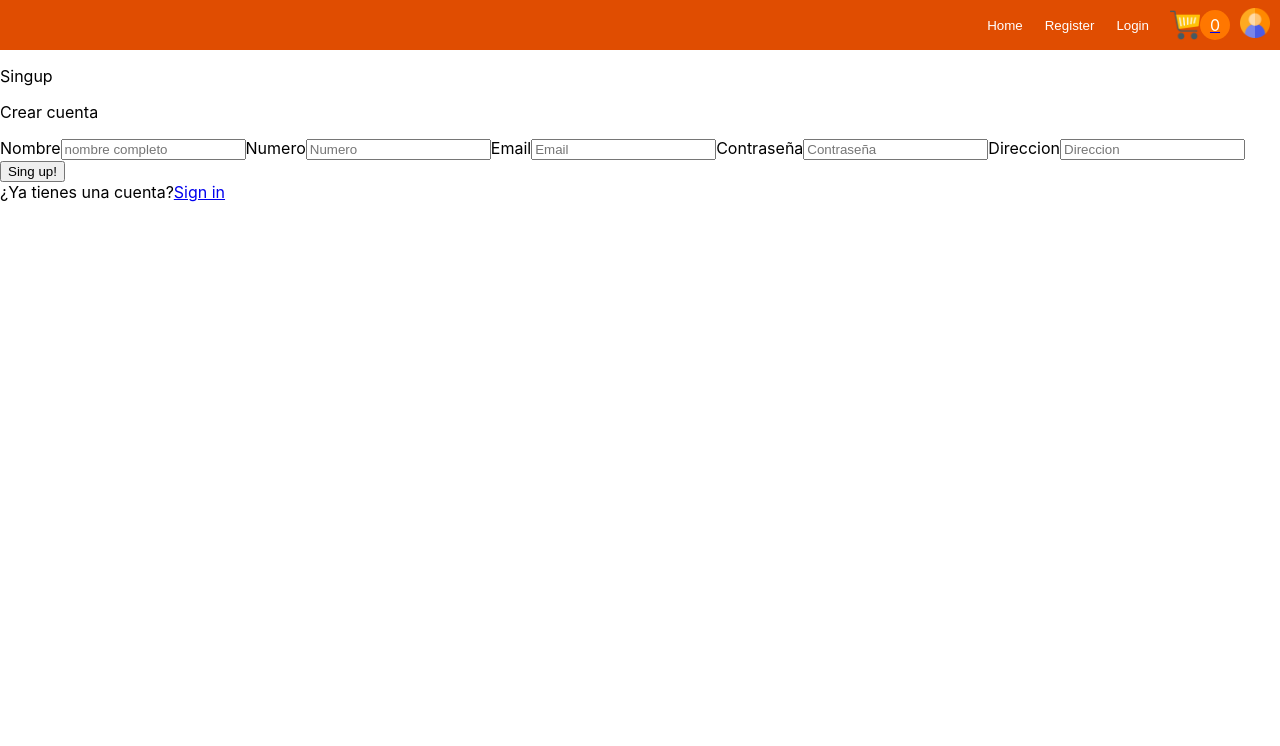
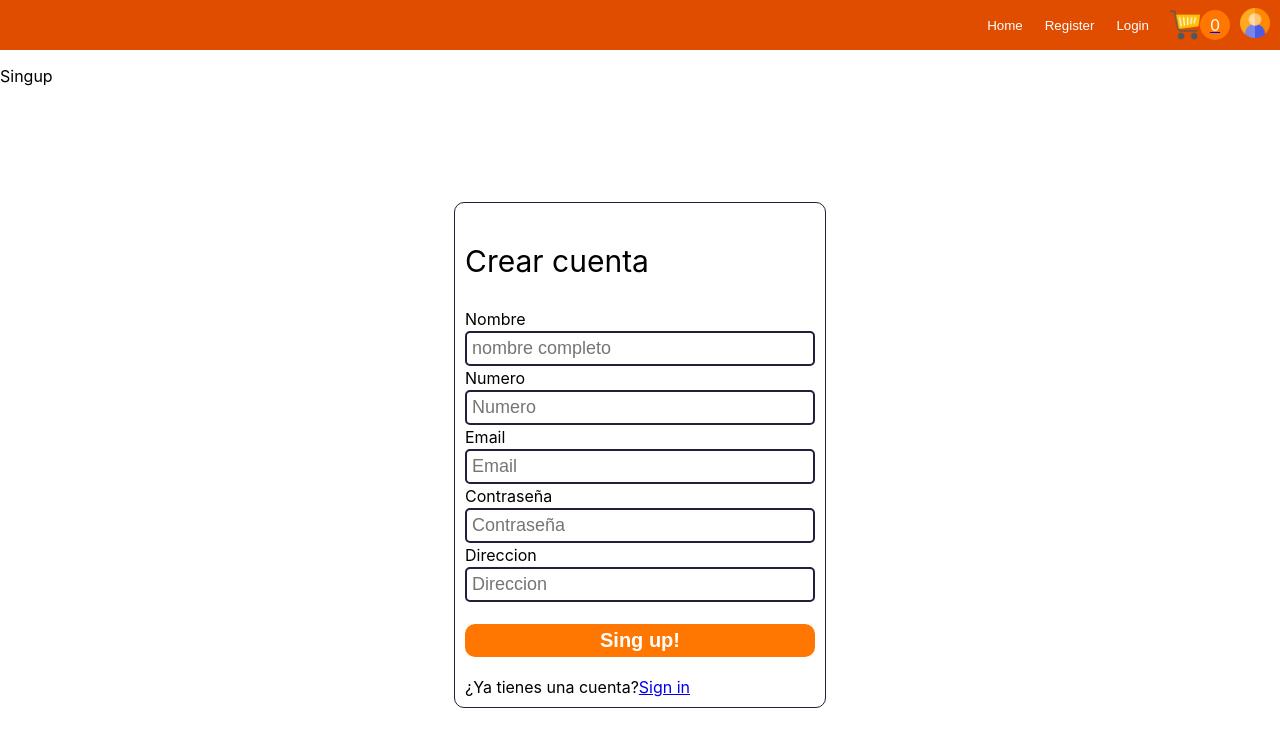
Before and after one commit to Agusriche/react-coder-r, a React (Create React App) app: page /singup in a window 1280 px wide. Shown: the top 746 px of the page. Built offline with nearby package versions, Linux system fonts and the light colour scheme.

Commit message:
registro y login fin

```diff
--- /dev/null
+++ b/src/Components/Singup.css
@@ -0,0 +1,77 @@
+.singup-container{
+    display:flex;
+    justify-content: center;
+    padding-top: 100px;
+
+}
+
+.singup-form{
+    display: flex;
+    flex-direction: column;
+    padding: 10px;
+    border: 1px solid #251D3A;
+    border-radius: 10px;
+    width: 350px;
+}
+
+.singup-form p{
+    font-size: 30px;
+
+}
+
+.singup-form input{
+    margin: 2px 0px;
+    border-radius: 5px;
+    padding: 5px;
+    border: 2px solid #251D3A;
+    font-size: 18px;
+
+}
+
+
+.singup-form input:focus{
+    outline: 2px solid #E04D01;
+    border: none;
+
+}
+
+.singup-form button{
+    background-color: #FF7700;
+    margin: 20px 0px;
+    border: none;
+    font-size: 20px;
+    color: #fff ;
+    font-weight: 600;
+    border-radius: 10px;
+    padding: 5px;
+
+}
+
+
+.singup-form button:hover{
+    background-color: black;
+    color: #FF7700;
+    cursor: pointer;
+}
+
+.success-msg{
+    display: flex;
+    width: 100%;
+    justify-content: center;
+    background-color: #fff;
+    padding: 10px;
+    border-radius: 10px;
+    color: #377D71;
+
+}
+
+
+.error-msg{
+    display: flex;
+    width: 100%;
+    justify-content: center;
+    background-color: #2A2550;
+    color: red;
+    padding: 10px;
+    border-radius: 10px ;
+}
--- a/src/Components/Singup.js
+++ b/src/Components/Singup.js
@@ -5,7 +5,7 @@ import { createUserWithEmailAndPassword } from 'firebase/auth'
 import{auth, db} from '../FirebaseConfigs/firebaseConfig'
 import { addDoc, collection } from 'firebase/firestore'
 import { useNavigate } from 'react-router-dom'
-
+import './Singup.css'
 
 const Singup = () => {
 
@@ -30,7 +30,7 @@ const Singup = () => {
 
       addDoc(collection(db,"users"),{
         username: username, email: email, phonenumber: phonenumber, password: password, cart: initialcartvalue, address:address,uid: user.uid
-      }) .then(()=>{
+        }) .then(()=>{
         setSuccessMsg('Nuevo usuario creado, seras redireccionado a la pantalla de inicio :)')
         setUserName('')
         setPhoneNumber('')
@@ -41,7 +41,17 @@ const Singup = () => {
           setSuccessMsg('');
           navigate('/login');
         },4000);
-      })
+
+       })
+       .catch((error)=>{setErrorMsg(error.message)});
+    })
+    .catch ((error)=>{
+      if(error.message == 'Firebase: Error (auth/invalid-email).'){
+        setErrorMsg('Por favor llene todos los campos requeridos')
+      }
+      if (error.message == 'Firebase: Error (auth/email-already-in-use).'){
+        setErrorMsg('User already exist');
+      }
     })
 
   }
@@ -57,6 +67,16 @@ const Singup = () => {
           <form className='singup-form' onSubmit={handlerSubmit}>
             <p> Crear cuenta</p>
 
+
+            {successMsg&&<>
+            <div className='success-msg'> {successMsg}
+            </div></>
+            }
+            {errorMsg&& <>
+            <div className='error-msg'>
+              {errorMsg}
+              </div></>
+              }
             <label>Nombre</label>
             <input onChange={(e)=>setUserName(e.target.value)} type='text' placeholder='nombre completo'/>
             <label>Numero</label>
```
